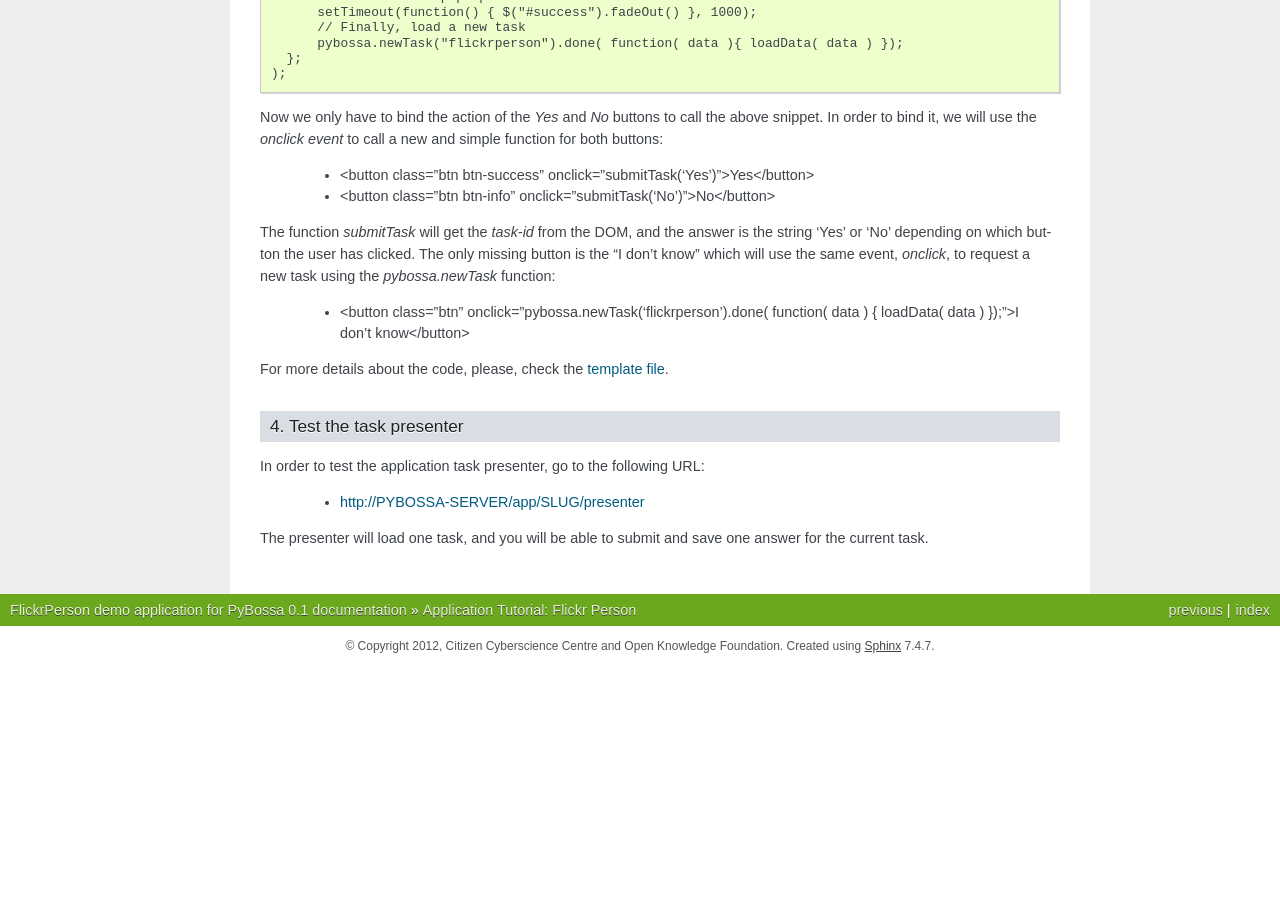
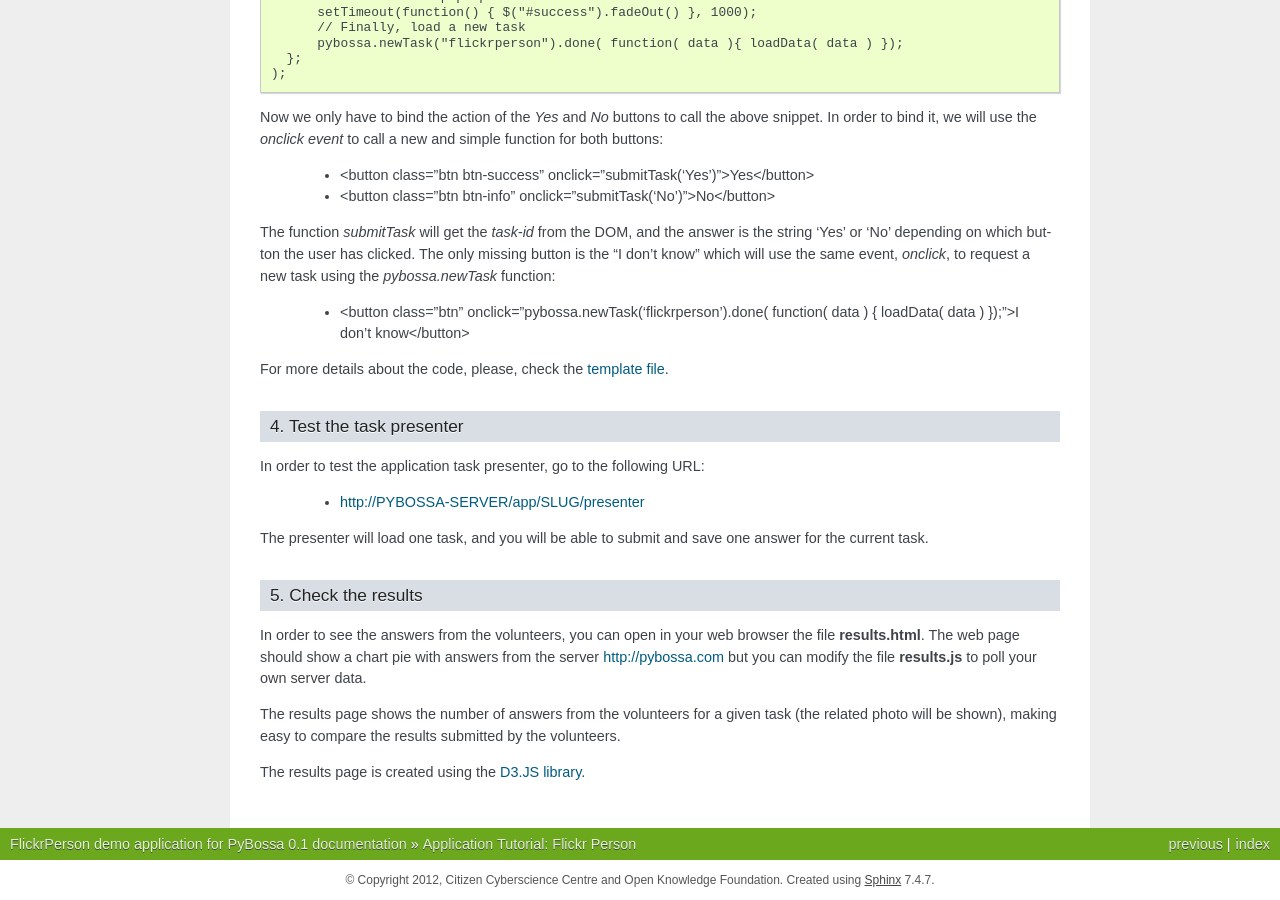
Before and after one commit to Scifabric/app-flickrperson, a Sphinx documentation site: the page built from doc/flickrperson.rst, in a window 1280 px wide and 900 px high, scrolled down 3991 px. Built offline with Sphinx 7.4.7, drawn with Linux system fonts in a browser that asks for light colours; before the commit the page ends 4657 px from its top, so only the background shows below that.

Commit message:
Documentation updated with information about the results page.

```diff
--- a/doc/flickrperson.rst
+++ b/doc/flickrperson.rst
@@ -270,3 +270,17 @@ In order to test the application task presenter, go to the following URL:
 
 The presenter will load one task, and you will be able to submit and save one
 answer for the current task.
+
+5. Check the results
+--------------------
+
+In order to see the answers from the volunteers, you can open in your web
+browser the file **results.html**. The web page should show a chart pie with
+answers from the server http://pybossa.com but you can modify the file
+**results.js** to poll your own server data.
+
+The results page shows the number of answers from the volunteers for a given
+task (the related photo will be shown), making easy to compare the results
+submitted by the volunteers.
+
+The results page is created using the `D3.JS library <http://d3js.org>`_.
```
